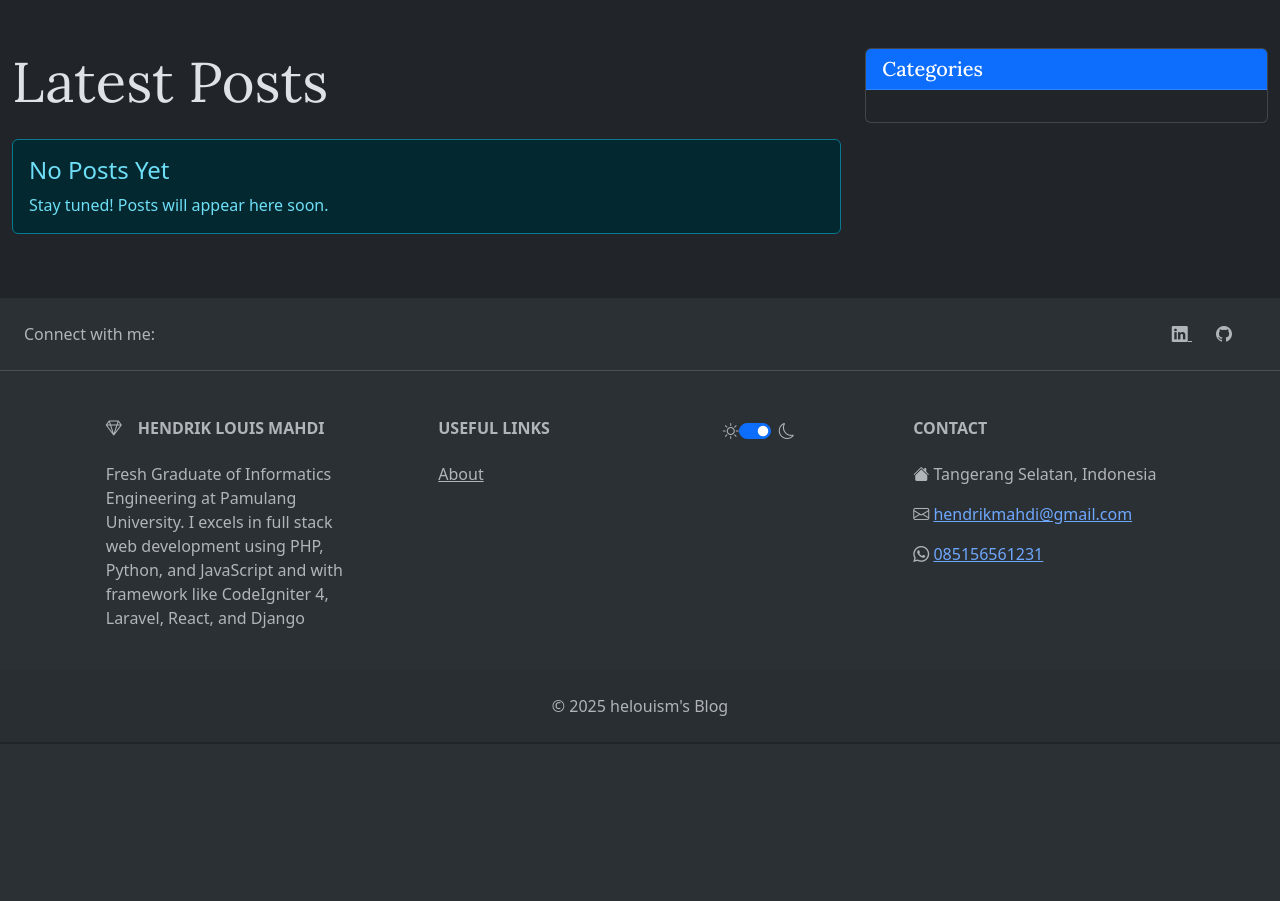
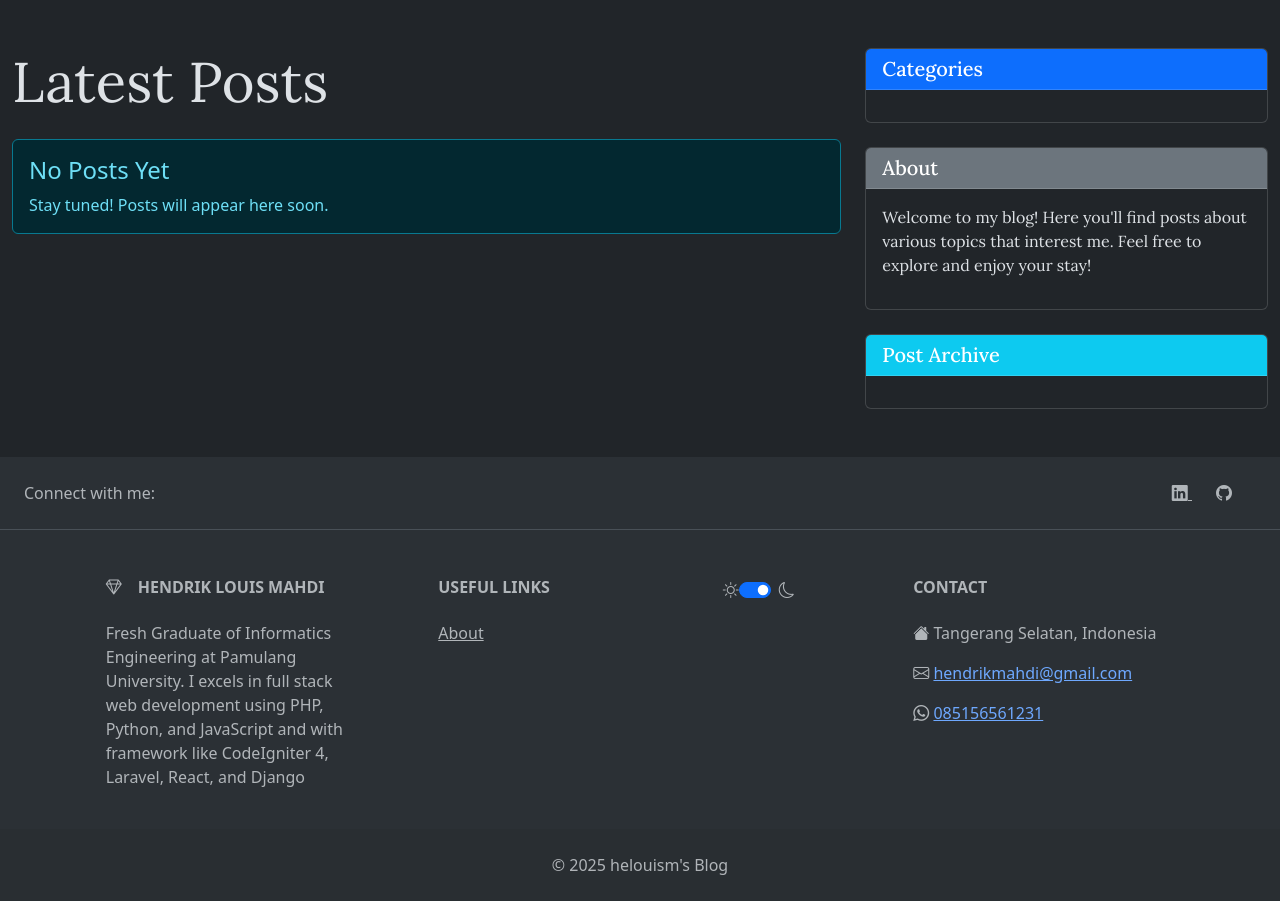
Before and after one commit to helouism/helouism-blog, a CodeIgniter 4 app: the page made by app/Views/home.php in a window 1280 px wide. Shown: the part 56-957 px from the top of the page. Before the commit the page ends 772 px from the top, so only its background shows below. Run offline with PHP 8.4 and a stand-in for CodeIgniter, Linux system fonts and the light colour scheme; the template is opened without the code that fills it, so the values that code supplies are empty; some libraries are stand-ins or nearby versions.

Commit message:
feat: Add post archive widget to display posts by year and month

```diff
--- a/app/Views/home.php
+++ b/app/Views/home.php
@@ -81,6 +81,60 @@
                 </div>
             </div>
         </div>
+        <div class="sidebar-widget about-widget mt-4">
+            <div class="card">
+                <div class="card-header bg-secondary text-white">
+                    <h3 class="h5 mb-0">About</h3>
+                </div>
+                <div class="card-body">
+                    <p>Welcome to my blog! Here you'll find posts about various topics that interest me. Feel free to
+                        explore and enjoy your stay!</p>
+                </div>
+            </div>
+        </div>
+
+        <!-- Archive Widget -->
+        <div class="sidebar-widget archive-widget mt-4">
+            <div class="card">
+                <div class="card-header bg-info text-white">
+                    <h3 class="h5 mb-0">Post Archive</h3>
+                </div>
+                <div class="card-body">
+                    <div class="accordion" id="archiveAccordion">
+                        <?php foreach ($archive as $year => $months): ?>
+                            <div class="accordion-item">
+                                <h2 class="accordion-header" id="heading-archive-<?= $year ?>">
+                                    <button class="accordion-button collapsed" type="button" data-bs-toggle="collapse"
+                                        data-bs-target="#collapse-archive-<?= $year ?>" aria-expanded="false"
+                                        aria-controls="collapse-archive-<?= $year ?>">
+                                        <?= $year ?>
+                                    </button>
+                                </h2>
+                                <div id="collapse-archive-<?= $year ?>" class="accordion-collapse collapse"
+                                    aria-labelledby="heading-archive-<?= $year ?>" data-bs-parent="#archiveAccordion">
+                                    <div class="accordion-body p-2">
+                                        <ul class="list-unstyled mb-0">
+                                            <?php foreach ($months as $monthNum => $count):
+                                                $monthName = date('F', mktime(0, 0, 0, $monthNum, 10)); ?>
+                                                <li>
+                                                    <a href="<?= base_url('archive/' . $year . '/' . $monthNum) ?>"
+                                                        class="text-decoration-none d-flex justify-content-between align-items-center">
+                                                        <span><?= $monthName ?></span>
+                                                        <span class="badge bg-info rounded-pill ms-2"><?= $count ?></span>
+                                                    </a>
+                                                </li>
+                                            <?php endforeach; ?>
+                                        </ul>
+                                    </div>
+                                </div>
+                            </div>
+                        <?php endforeach; ?>
+                    </div>
+                </div>
+            </div>
+        </div>
+        <!-- End Archive Widget -->
+
     </div>
 </div>
 <?= $this->endSection() ?>
```
Also changed, not shown: app/Controllers/Home.php (+24 -0 lines).
